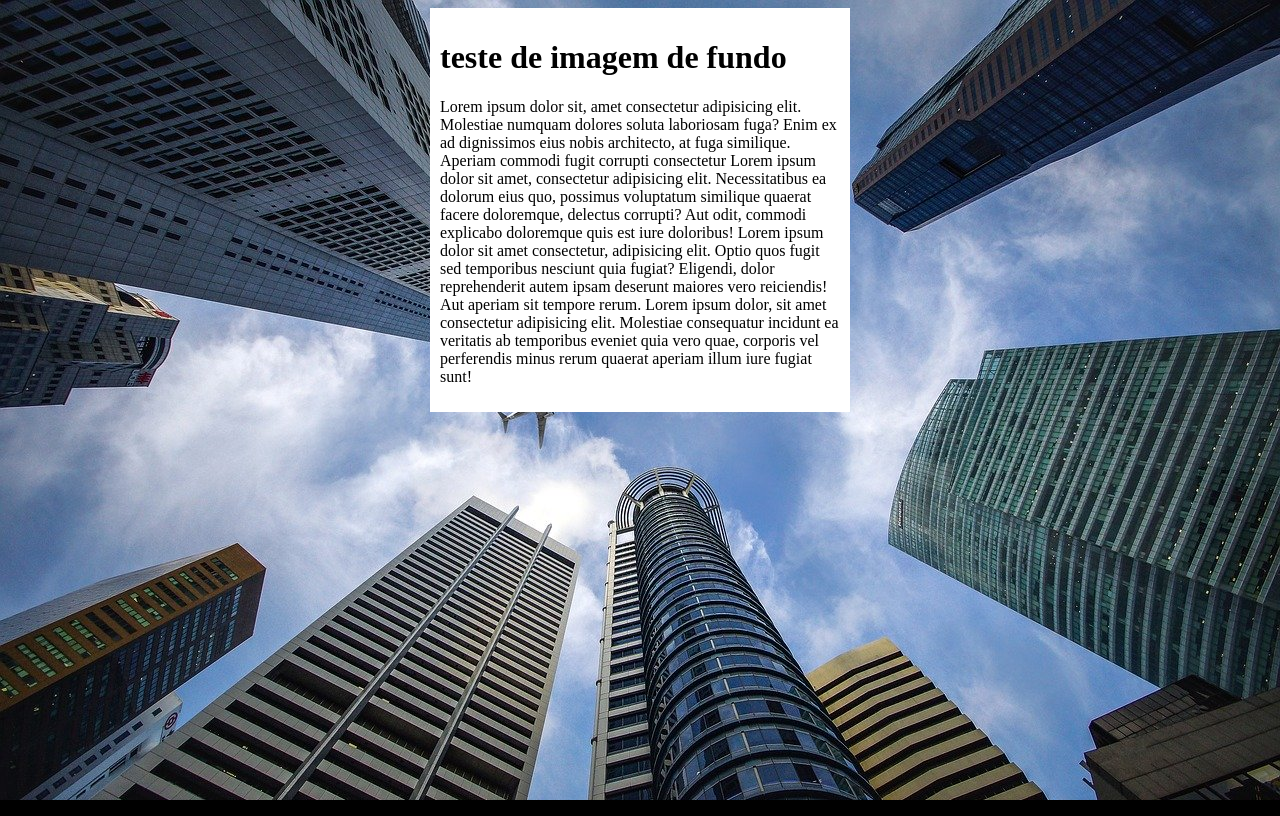
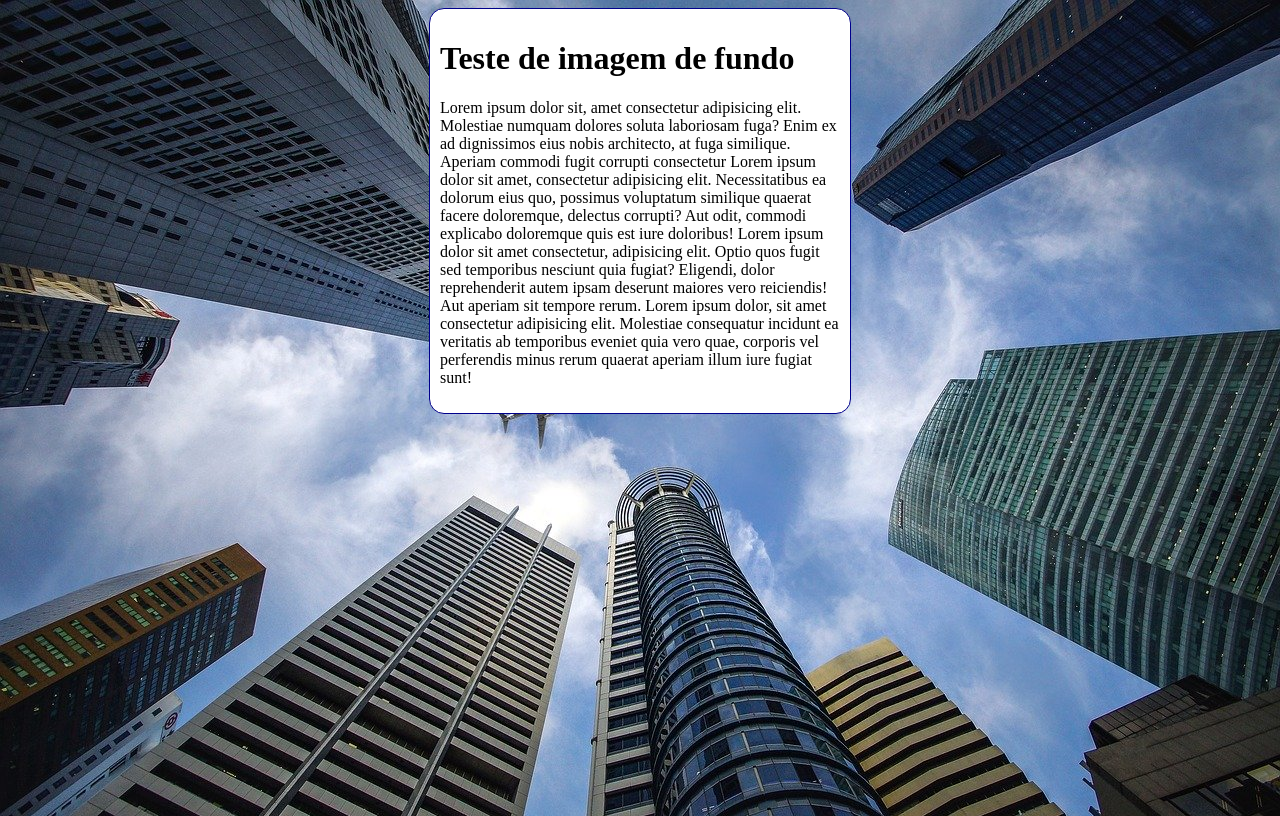
Before and after one commit to analuizacandida/HTML-CSS, a plain HTML site: page 022/fundo06.html in a window 1280 px wide. Drawn offline with Linux system fonts and the light colour scheme.

Commit message:
Update fundo06.html
commit

```diff
--- a/022/fundo06.html
+++ b/022/fundo06.html
@@ -7,20 +7,26 @@
     <title>Document</title>
     <style>
         body {
+            height: 100vh;
             background-color: black;
             background-image: url('imagens/wallpaper002.jpg');
+            background-position: center top;
+            background-repeat: repeat-y;
+            background-size: cover;
         }
         main {
           background-color: white;
           width: 400px;
           padding: 10px;
           margin: auto;
+          border: 1px solid darkblue;
+          border-radius: 15px;
         }
     </style>
 </head>
 <body>
     <main>
-        <h1>teste de imagem de fundo</h1>
+        <h1>Teste de imagem de fundo</h1>
         <p>Lorem ipsum dolor sit, amet consectetur adipisicing elit. Molestiae numquam dolores soluta laboriosam fuga? Enim ex ad dignissimos eius nobis architecto, at fuga similique. Aperiam commodi fugit corrupti consectetur Lorem ipsum dolor sit amet, consectetur adipisicing elit. Necessitatibus ea dolorum eius quo, possimus voluptatum similique quaerat facere doloremque, delectus corrupti? Aut odit, commodi explicabo doloremque quis est iure doloribus! Lorem ipsum dolor sit amet consectetur, adipisicing elit. Optio quos fugit sed temporibus nesciunt quia fugiat? Eligendi, dolor reprehenderit autem ipsam deserunt maiores vero reiciendis! Aut aperiam sit tempore rerum. Lorem ipsum dolor, sit amet consectetur adipisicing elit. Molestiae consequatur incidunt ea veritatis ab temporibus eveniet quia vero quae, corporis vel perferendis minus rerum quaerat aperiam illum iure fugiat sunt!</p>
     </main>
 </body>
```
